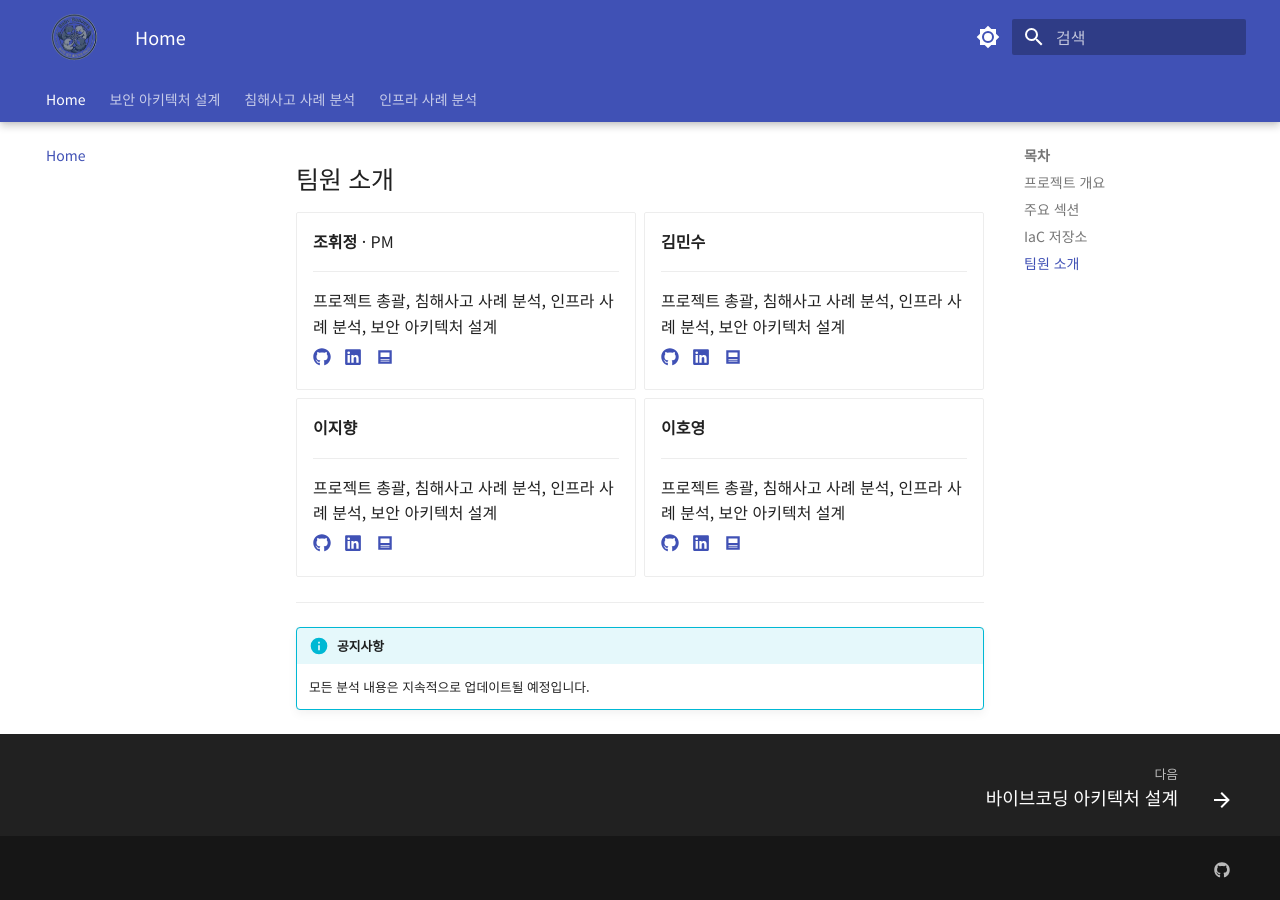
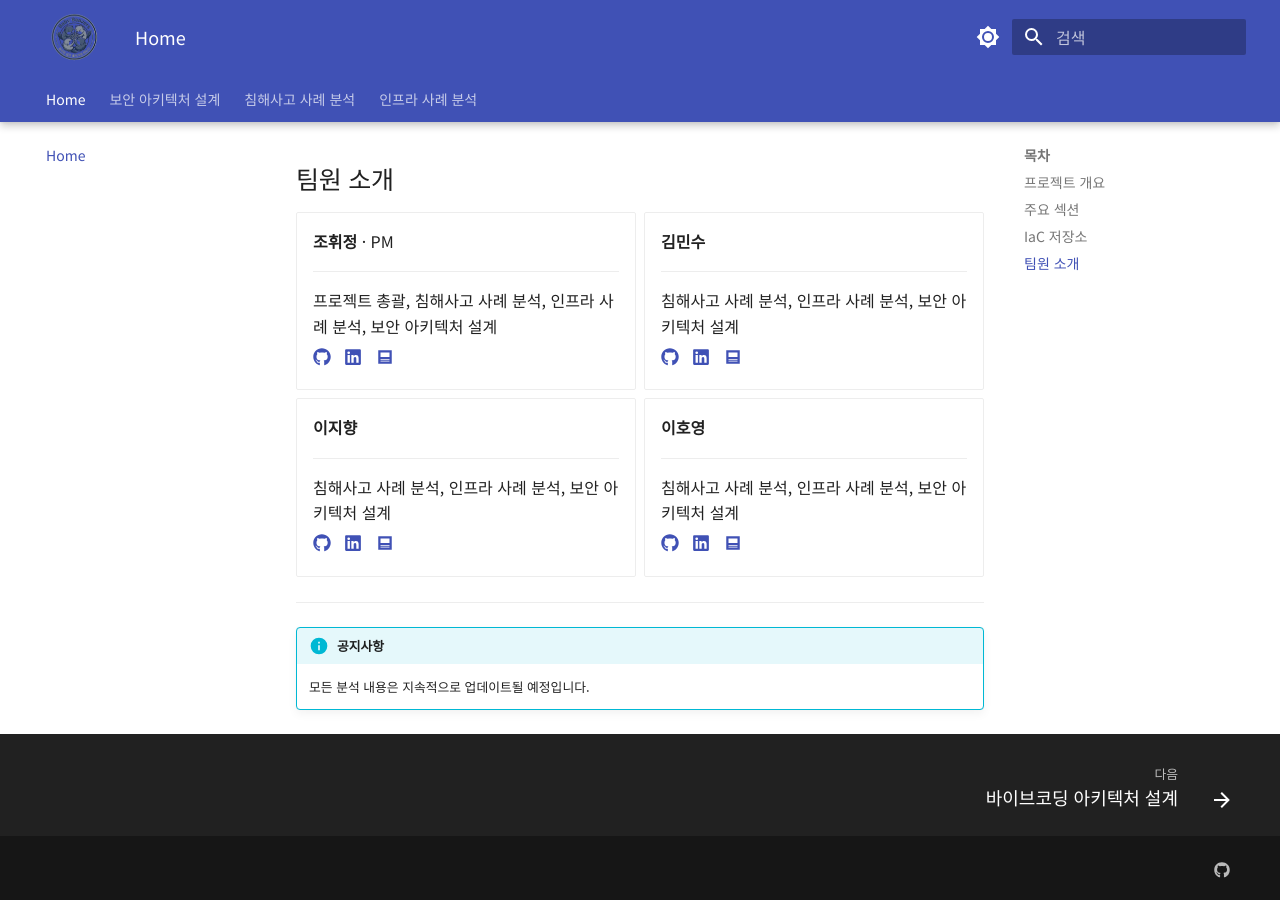
Before and after one commit to UniteLiveDisperseDie/secure-cloud-architecture-docs, an MkDocs documentation site: the page built from docs/index.md, in a window 1280 px wide and 900 px high, scrolled down 1438 px. Built offline with MkDocs 1.6.1 and Material for MkDocs 9.7.7, drawn with Linux system fonts in a browser that asks for light colours.

Commit message:
fix: 역할 오타 수정

```diff
--- a/docs/index.md
+++ b/docs/index.md
@@ -91,7 +91,7 @@
 
     ---
 
-    프로젝트 총괄, 침해사고 사례 분석, 인프라 사례 분석, 보안 아키텍처 설계
+    침해사고 사례 분석, 인프라 사례 분석, 보안 아키텍처 설계
 
     [:fontawesome-brands-github:](https://github.com/Minsu00326)
     &nbsp;
@@ -103,7 +103,7 @@
 
     ---
 
-    프로젝트 총괄, 침해사고 사례 분석, 인프라 사례 분석, 보안 아키텍처 설계
+    침해사고 사례 분석, 인프라 사례 분석, 보안 아키텍처 설계
 
     [:fontawesome-brands-github:](https://github.com/jihyangleee)
     &nbsp;
@@ -115,7 +115,7 @@
 
     ---
 
-    프로젝트 총괄, 침해사고 사례 분석, 인프라 사례 분석, 보안 아키텍처 설계
+    침해사고 사례 분석, 인프라 사례 분석, 보안 아키텍처 설계
 
     [:fontawesome-brands-github:](https://github.com/lhywk)
     &nbsp;
```
